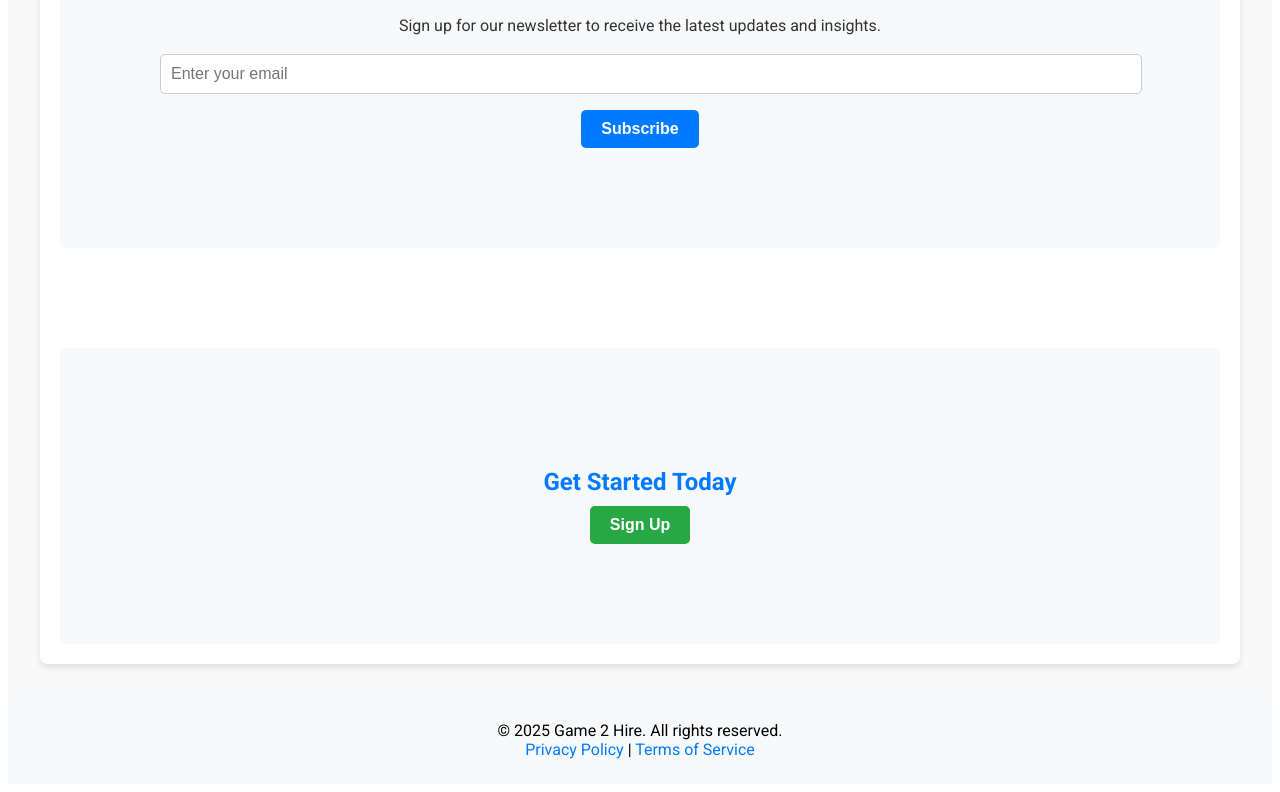
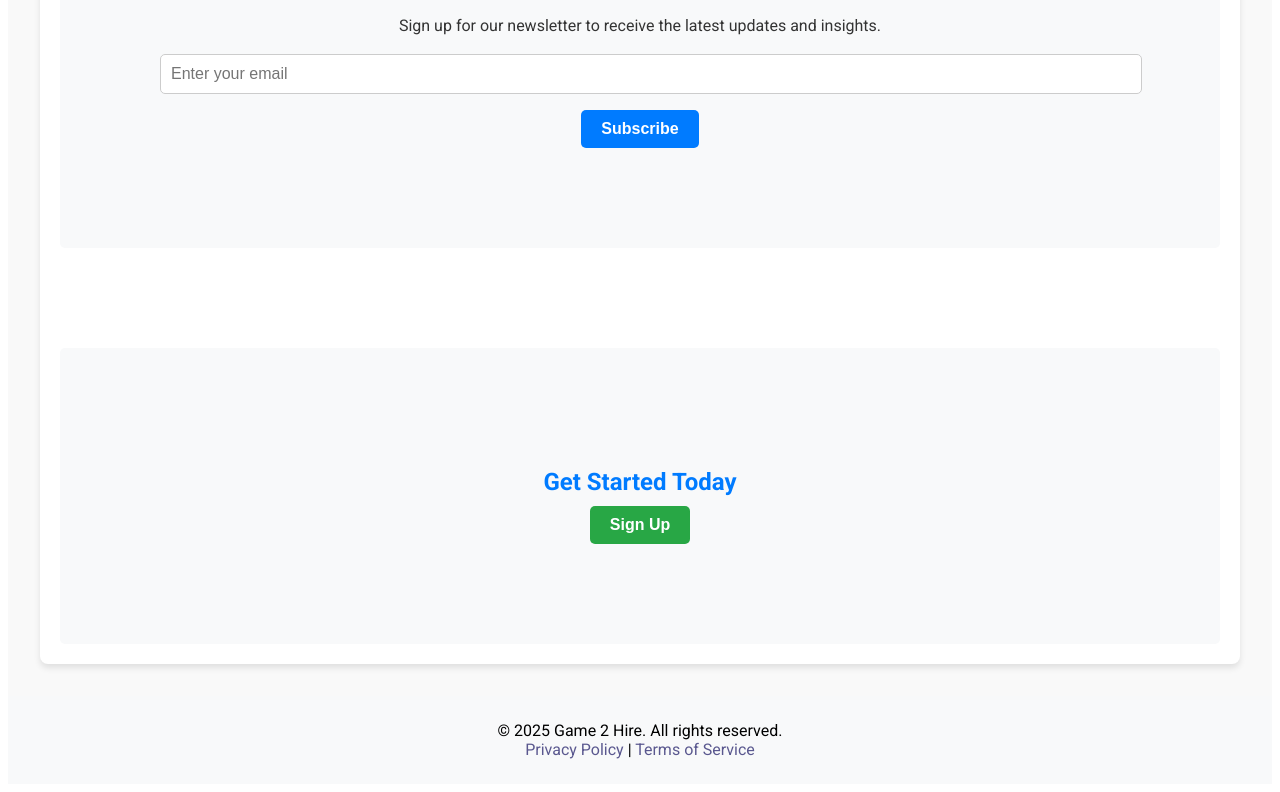
Before and after one commit to wannalina/start-up-lab, an Angular app in the folder frontend/start-up-lab/: page /home in a window 1280 px wide. Shown: the part 1800-2592 px from the top of the page. Built offline with nearby package versions, Linux system fonts and the light colour scheme.

Commit message:
minor update on game pages

```diff
--- a/frontend/start-up-lab/src/app/app.component.html
+++ b/frontend/start-up-lab/src/app/app.component.html
@@ -159,7 +159,7 @@
 <footer style="background-color: #f8f9fa; padding: 25px; text-align: center;">
   <p>&copy; 2025 Game 2 Hire. All rights reserved.</p>
   <p>
-    <a href="privacy-policy" style="text-decoration: none; color: #007bff;">Privacy Policy</a> |
-    <a href="terms-of-service" style="text-decoration: none; color: #007bff;">Terms of Service</a>
+    <a href="privacy-policy" style="text-decoration: none; color: #5a588f;">Privacy Policy</a> |
+    <a href="terms-of-service" style="text-decoration: none; color: #5a588f;">Terms of Service</a>
   </p>
 </footer>
```
